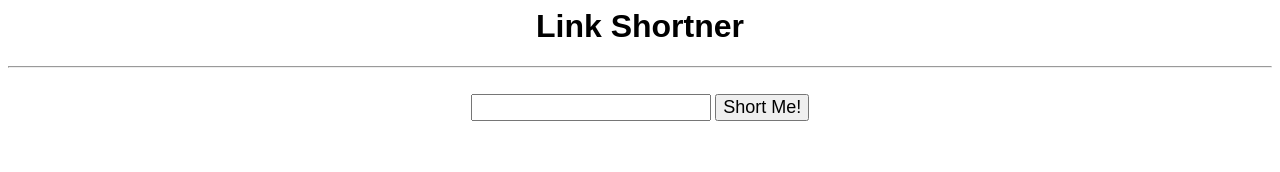
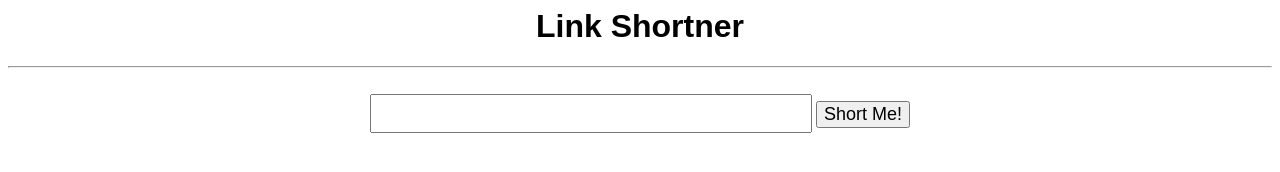
Before and after one commit to Tch1b0/LinkShort, a plain HTML site: page site/index.html in a window 1280 px wide. Drawn offline with nearby package versions, Linux system fonts and the light colour scheme.

Commit message:
Made site look cleaner

```diff
--- a/site/style.css
+++ b/site/style.css
@@ -7,11 +7,18 @@ h1 {
 }
 button {
     font-size: large;
+    margin-top: 3px;
+}
+button:hover {
+    cursor: pointer;
 }
 input {
-    font-size: large;
+    height: 2em;
+    width: 23em;
+    font-size: larger;
 }
 
 .sideNote {
+    color: gray;
     font-size: small;
 }
```
